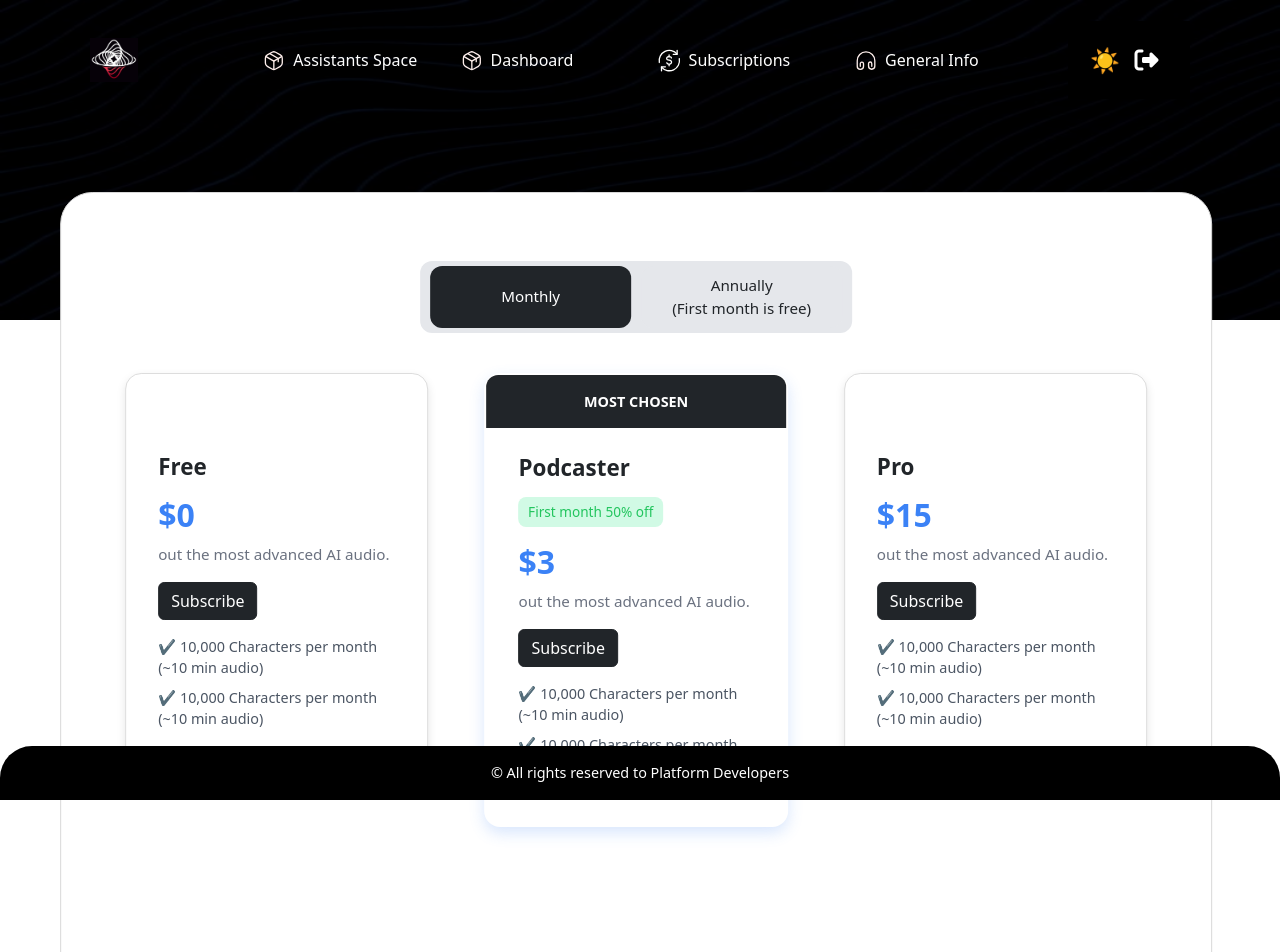
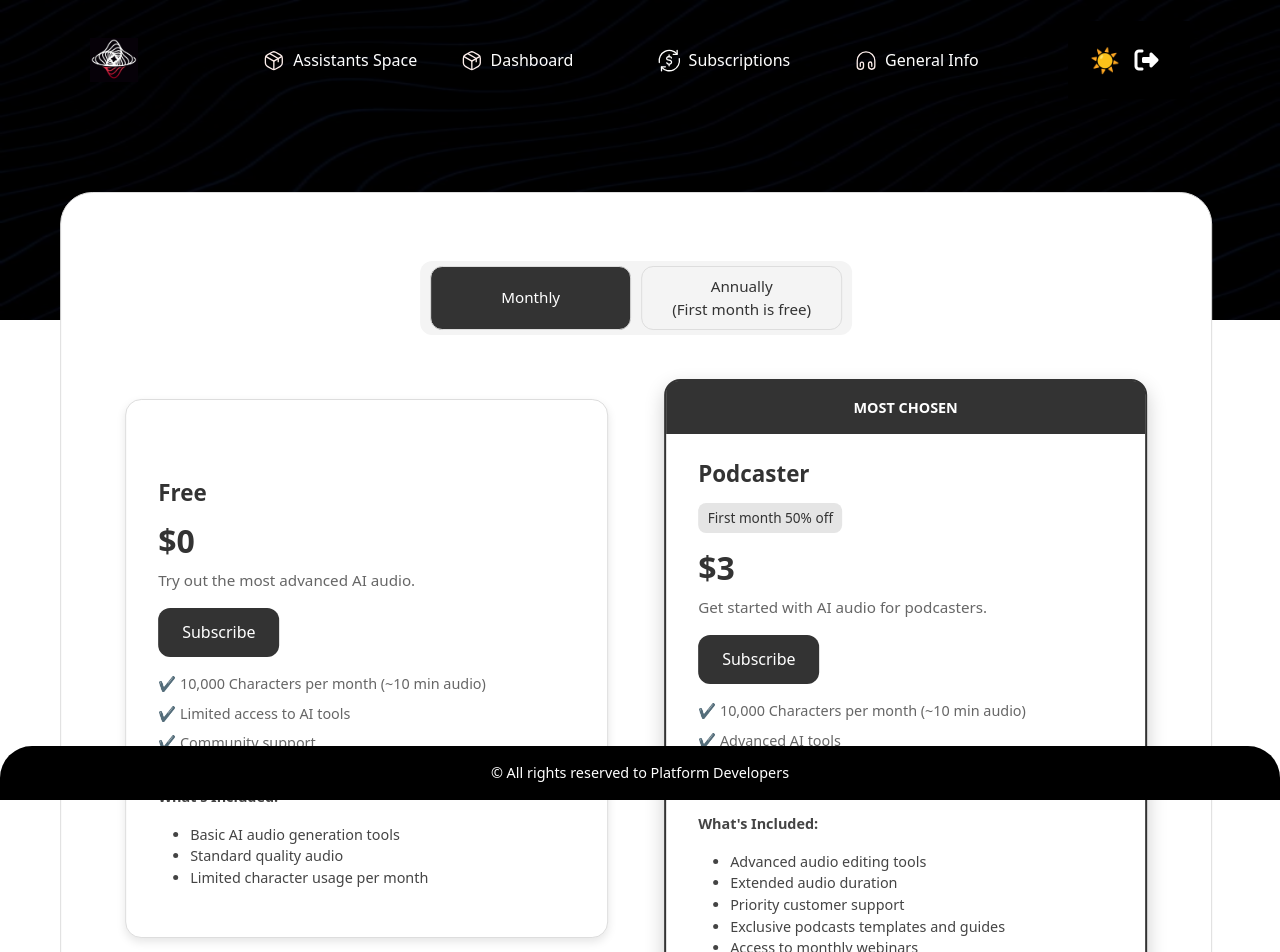
Before and after one commit to ibrahimsaber1/LARA-Platform-Frontend, a React (Vite) app: page /subscriptions in a window 1280 px wide. Shown: the top 952 px of the page. Built offline with nearby package versions, Linux system fonts and the light colour scheme.

Commit message:
fix the subscriptions page styling

```diff
--- a/src/Components/Pages/Subscriptions/Subscriptions.jsx
+++ b/src/Components/Pages/Subscriptions/Subscriptions.jsx
@@ -1,5 +1,3 @@
-
-
 import React, { useState } from 'react';
 import "../../../assets/styles/Subscriptions.css";
 
@@ -10,16 +8,13 @@ const Subscriptions = () => {
     setActiveToggle(type);
   };
 
-  return(
+  return (
     <div className="subscriptions-container">
       {/* Header with toggle */}
-
       <div className="toggle-container">
         {/* Monthly Button */}
         <button
-        className={`toggle-btn monthly-btn ${
-          activeToggle === "monthly" ? "active" : ""
-        }`}
+          className={`toggle-btn monthly-btn ${activeToggle === "monthly" ? "active" : ""}`}
           onClick={() => handleToggle("monthly")}
         >
           Monthly
@@ -27,9 +22,7 @@ const Subscriptions = () => {
 
         {/* Annually Button */}
         <button
-        className={`toggle-btn annually-btn ${
-          activeToggle === "annually" ? "active" : ""
-        }`}
+          className={`toggle-btn annually-btn ${activeToggle === "annually" ? "active" : ""}`}
           onClick={() => handleToggle("annually")}
         >
           Annually <br /> (First month is free)
@@ -37,48 +30,83 @@ const Subscriptions = () => {
       </div>
 
       {/* Subscription Cards */}
-      <div className="row justify-content-center mt-4">
+      <div className="row justify-content-center mt-5">
         {/* Free Plan */}
-        <div className="col-md-4 col-sm-12">
+        <div className="col-md-6 col-sm-12">
           <div className="subscriptions-card">
             <h5 className="subscriptions-card-title">Free</h5>
             <h2 className="subscriptions-card-price">$0</h2>
-              <p className="subscriptions-card-text">out the most advanced AI audio.</p>
+            <p className="subscriptions-card-text">Try out the most advanced AI audio.</p>
             <button className="btn btn-dark">Subscribe</button>
             <ul className="subscriptions-card-features">
               <li>✔ 10,000 Characters per month (~10 min audio)</li>
-                <li>✔ 10,000 Characters per month (~10 min audio)</li>
+              <li>✔ Limited access to AI tools</li>
+              <li>✔ Community support</li>
             </ul>
+            {/* Additional Details */}
+            <div className="subscriptions-card-details">
+              <p><strong>What's Included:</strong></p>
+              <ul>
+                <li>Basic AI audio generation tools</li>
+                <li>Standard quality audio</li>
+                <li>Limited character usage per month</li>
+              </ul>
+            </div>
           </div>
         </div>
 
         {/* Podcaster Plan */}
-        <div className="col-md-4 col-sm-12">
+        <div className="col-md-6 col-sm-12 ">
           <div className="subscriptions-card highlighted-subscriptions-card">
             <p className="most-chosen-badge">Most Chosen</p>
             <h5 className="subscriptions-card-title">Podcaster</h5>
             <p className="discount-badge">First month 50% off</p>
             <h2 className="subscriptions-card-price">$3</h2>
-              <p className="subscriptions-card-text">out the most advanced AI audio.</p>
+            <p className="subscriptions-card-text">Get started with AI audio for podcasters.</p>
             <button className="btn btn-dark">Subscribe</button>
             <ul className="subscriptions-card-features">
               <li>✔ 10,000 Characters per month (~10 min audio)</li>
-                <li>✔ 10,000 Characters per month (~10 min audio)</li>
+              <li>✔ Advanced AI tools</li>
+              <li>✔ Priority support</li>
             </ul>
+            {/* Additional Details */}
+            <div className="subscriptions-card-details">
+              <p><strong>What's Included:</strong></p>
+              <ul>
+                <li>Advanced audio editing tools</li>
+                <li>Extended audio duration</li>
+                <li>Priority customer support</li>
+                <li>Exclusive podcasts templates and guides</li>
+                <li>Access to monthly webinars</li>
+              </ul>
+            </div>
           </div>
         </div>
 
         {/* Pro Plan */}
-        <div className="col-md-4 col-sm-12">
+        <div className="col-md-6 col-sm-12">
           <div className="subscriptions-card">
             <h5 className="subscriptions-card-title">Pro</h5>
             <h2 className="subscriptions-card-price">$15</h2>
-              <p className="subscriptions-card-text">out the most advanced AI audio.</p>
+            <p className="subscriptions-card-text">Advanced AI audio tools for pros.</p>
             <button className="btn btn-dark">Subscribe</button>
             <ul className="subscriptions-card-features">
               <li>✔ 10,000 Characters per month (~10 min audio)</li>
-                <li>✔ 10,000 Characters per month (~10 min audio)</li>
+              <li>✔ Unlimited access to all features</li>
+              <li>✔ Premium support</li>
             </ul>
+            {/* Additional Details */}
+            <div className="subscriptions-card-details">
+              <p><strong>What's Included:</strong></p>
+              <ul>
+                <li>Full access to all AI tools</li>
+                <li>High-quality audio generation</li>
+                <li>Priority email and phone support</li>
+                <li>Extended audio length</li>
+                <li>Advanced analytics and reporting</li>
+                <li>Customizable audio output formats</li>
+              </ul>
+            </div>
           </div>
         </div>
       </div>
--- a/src/assets/styles/Main.css
+++ b/src/assets/styles/Main.css
@@ -161,7 +161,7 @@
     .main {
         max-width: 100%;
         padding: 2rem;
-        margin-top: -10rem; /* Adjusted margin for smaller screens */
+        margin-top: -14rem; /* Adjusted margin for smaller screens */
         right: 20%;
         transform: translateX(20%);
     }
--- a/src/assets/styles/Subscriptions.css
+++ b/src/assets/styles/Subscriptions.css
@@ -2,23 +2,23 @@
 .subscriptions-container {
   background-color: #fff;
   position: relative;
-    margin-top: -8rem;
+  margin-top: -20rem;
   right: 25%;
-
   transform: translateX(33%); /* Adjust horizontal centering */
   z-index: 10;
   min-height: 100vh;
-    max-width: 90%; /* Adjust width for better responsiveness */
+  max-width: 90%;
   border-radius: 32px;
   padding: 3rem;
-    border: 1px solid rgb(216, 216, 216);
+  border: 1px solid #ddd;
+  transition: all 0.3s ease;
 }
 
 /* Toggle Container */
 .toggle-container {
   display: flex;
   justify-content: space-between;
-  background-color: #e5e7eb;
+  background-color: #f4f4f4;
   border-radius: 12px;
   padding: 5px;
   max-width: 27rem;
@@ -30,29 +30,20 @@
   flex: 1; /* Make both buttons take equal width */
   padding: 0.5rem 1rem;
   border-radius: 12px;
-  background-color: #e5e7eb;
-  color: #212529;
+  background-color: #f4f4f4;
+  color: #333;
   font-weight: 500;
-  border: none;
+  border: 1px solid #ddd;
   cursor: pointer;
   transition: all 0.3s ease;
   margin: 0 5px;
   font-size: 0.95rem;
-  font-size: 500;
 }
 
-/* Active Button */
 .toggle-btn.active {
-  background-color: #212529; /* Blue background for active state */
-  color: #ffffff; /* White text for active button */
+  background-color: #333; /* Dark background for active state */
+  color: #fff; /* White text for active button */
 }
-
-/* Hover Effect */
-/* .toggle-btn:hover {
-  background-color: #2563eb;
-} */
-
-
 
 /* ------------------------------- */
 /* Card Styles */
@@ -64,27 +55,40 @@
   padding: 2rem;
   margin: 1rem;
   position: relative;
+  transition: transform 0.3s ease, box-shadow 0.3s ease;
 }
 
-  .highlighted-subscriptions-card {
-    border: 2px solid #ffffff;
-    box-shadow: 0px 6px 15px rgba(59, 130, 246, 0.2);
+/* Hover effect for cards */
+.subscriptions-card:hover {
+  transform: translateY(-10px); /* Card slightly rises on hover */
+  box-shadow: 0px 8px 15px rgba(0, 0, 0, 0.15);
 }
 
-  /* .card-body {
+/* Highlighted Subscription Card */
+.highlighted-subscriptions-card {
+  border: 2px solid #333; /* Dark border for highlight */
+  box-shadow: 0px 8px 20px rgba(0, 0, 0, 0.2); /* Stronger shadow for emphasis */
+  transform: translateY(-20px); /* Slightly lift the card */
+  z-index: 2; /* Make it stand above the other cards */
+  transition: all 0.3s ease; /* Smooth transition */
+}
 
-  } */
+/* Add a stronger hover effect on the highlighted card */
+.highlighted-subscriptions-card:hover {
+  transform: translateY(-30px); /* Lift the card even higher on hover */
+  box-shadow: 0px 12px 25px rgba(0, 0, 0, 0.3); /* Stronger shadow on hover */
+}
 
 .most-chosen-badge {
   position: absolute;
   top: 0rem;
   left: 0rem;
   right: 0rem;
-    background-color: #212529;
-    color: #ffffff;
+  background-color: #333;
+  color: #fff;
   padding: 1rem 1rem;
-    border-top-left-radius:12px ;
-    border-top-right-radius:12px ;
+  border-top-left-radius: 12px;
+  border-top-right-radius: 12px;
   font-size: 0.9rem;
   font-weight: bold;
   text-transform: uppercase;
@@ -96,12 +100,13 @@
   font-weight: bold;
   margin-top: 3rem;
   margin-bottom: 1rem;
+  color: #333;
 }
 
 .discount-badge {
   font-size: 0.85rem;
-    color: #22c55e;
-    background-color: #d1fae5;
+  color: #333;
+  background-color: #e5e5e5;
   padding: 0.3rem 0.6rem;
   border-radius: 8px;
   display: inline-block;
@@ -111,18 +116,18 @@
 .subscriptions-card-price {
   font-size: 2rem;
   font-weight: bold;
-    color: #3b82f6;
+  color: #333;
 }
 
 .subscriptions-card-text {
   font-size: 0.95rem;
-    color: #6b7280;
+  color: #666;
   margin-bottom: 1rem;
 }
 
 /* Subscribe Button */
-  .subscribe-btn {
-    background-color: #3b82f6;
+.btn-dark {
+  background-color: #333;
   border: none;
   color: #fff;
   font-size: 1rem;
@@ -132,8 +137,8 @@
   transition: background-color 0.3s ease;
 }
 
-  .subscribe-btn:hover {
-    background-color: #2563eb;
+.btn-dark:hover {
+  background-color: #222;
 }
 
 /* Features List */
@@ -145,20 +150,30 @@
 
 .subscriptions-card-features li {
   font-size: 0.9rem;
-    color: #4b5563;
+  color: #666;
   margin: 0.5rem 0;
 }
 
-/* ------------------------------------------------------------------------------------------ */
+/* Details Section for each plan */
+.subscriptions-card-details {
+  margin-top: 2rem;
+  font-size: 0.9rem;
+  color: #444;
+}
+
+.subscriptions-card-details strong {
+  font-weight: bold;
+}
+
 /* ------------------------- Responsive Adjustments ---------------------------*/
 @media (max-width: 768px) {
   .subscriptions-container {
     max-width: 100%;
     right: 0%;
     padding: 1rem;
-
     transform: translateX(0%); /* Adjust horizontal centering */
   }
+
   .subscriptions-card {
     margin-bottom: 1.5rem;
   }
@@ -167,3 +182,50 @@
     font-size: 1.8rem;
   }
 }
+
+/* --------------------------------------------------*/
+/* -------------Responsive Adjustments------------------*/
+
+/* Extra Small Devices */
+@media only screen and (max-width: 599px) {
+  .subscriptions-container {
+    margin-top: -14rem;
+
+  }
+
+}
+
+
+
+/* Small Devices (portrait tablets and large phones, 600px and up) */
+@media only screen and (min-width: 600px) {
+  .subscriptions-container {
+    margin-top: -12rem;
+
+  }
+}
+
+/* Medium Devices (landscape tablets, 768px and up) */
+@media only screen and (min-width: 768px) {
+  .subscriptions-container {
+    margin-top: -14rem;
+
+  }
+}
+
+
+/* Large Devices (desktops, 1200px and up) */
+@media only screen and (min-width: 1200px) {
+  .subscriptions-container {
+    margin-top: -8rem;
+
+  }
+  }
+
+
+@media only screen and (min-width: 1400px) {
+  .subscriptions-container {
+    margin-top: -20rem;
+
+  }
+  }
```
Lines whose indentation alone changed are shown as unchanged.
